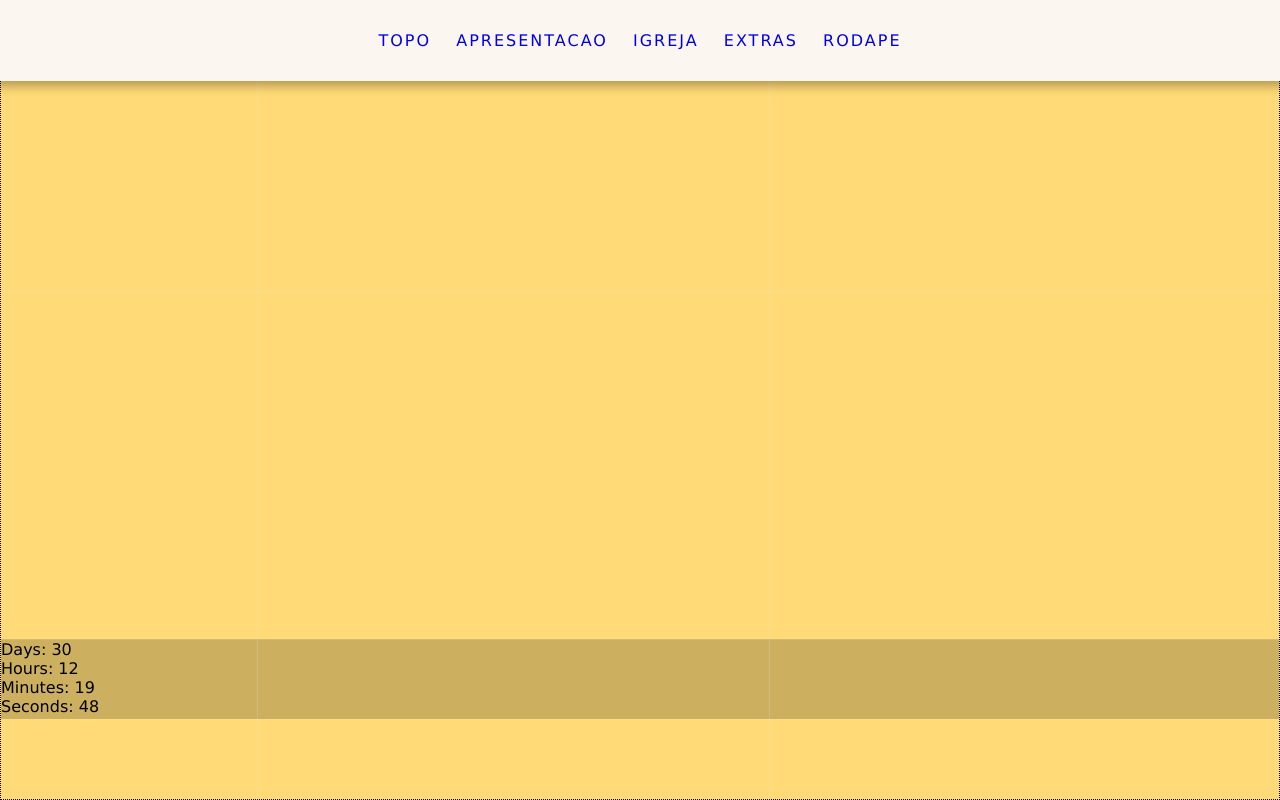
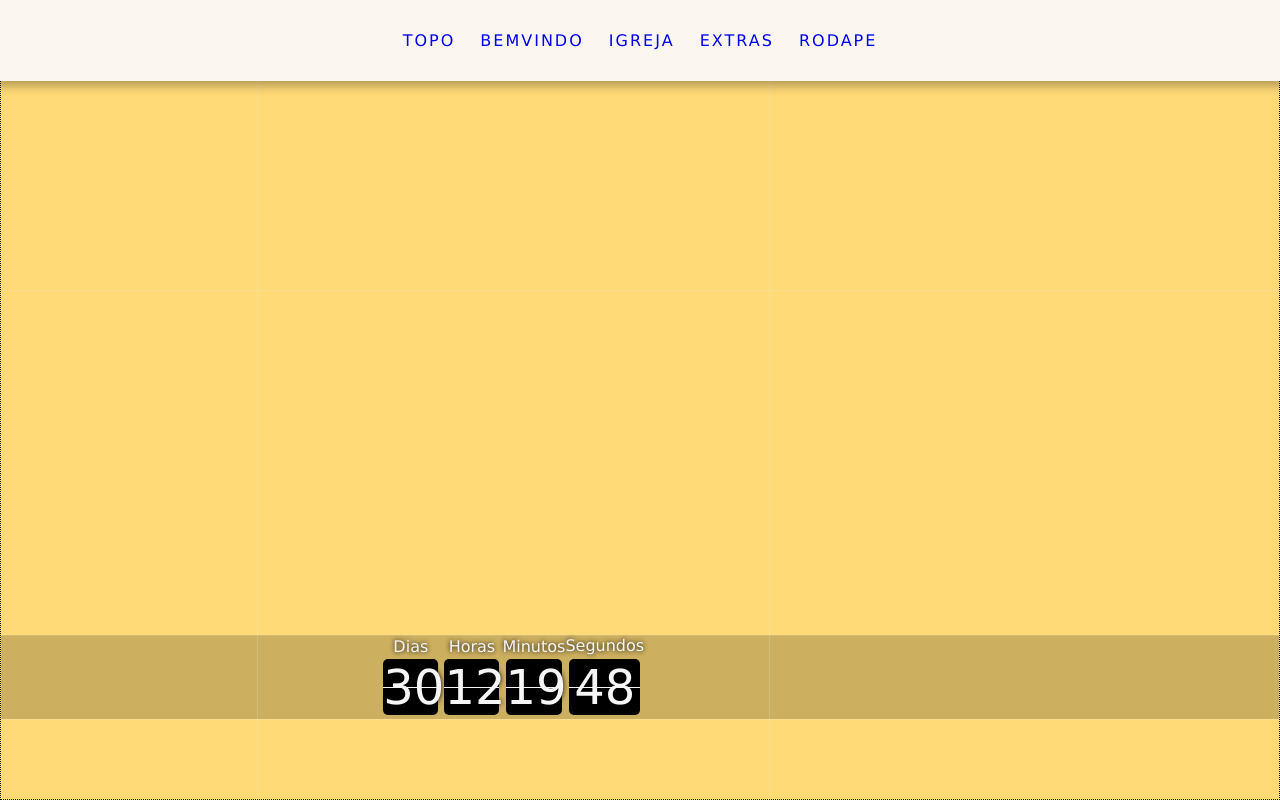
Before and after one commit to danielmascena/wedding-website, a website built with Parcel: page index.html in a window 1280 px wide. Built offline with nearby package versions, Linux system fonts and the light colour scheme; some packages are replaced by stand-ins of ours; no server answers; a web font is replaced by a local one.

Commit message:
vintage time style done

```diff
--- a/index.html
+++ b/index.html
@@ -3,8 +3,8 @@
   <head>
     <meta charset="UTF-8" />
     <meta name="viewport" content="width=device-width, initial-scale=1" />
-    <title>Parcel Sandbox</title>
-    <meta name="description" content="Este é um site de casamento" />
+    <title>Daniel & Paula</title>
+    <meta name="description" content="This is my wedding website" />
     <meta name="keywords" content="HTML5,CSS3,JavaScript">
     <meta name="author" content="Daniel Mascena">
     <link rel="preconnect" href="https://cdn.contentful.com" />
@@ -32,11 +32,19 @@
         <div aria-hidden="true"></div>
         <div aria-hidden="true">
           <div id="clock-deadline">
-            Days: <span class="countdown days"></span><br>
-            Hours: <span class="countdown hours"></span><br>
-            Minutes: <span class="countdown minutes"></span><br>
-            Seconds: <span class="countdown seconds"></span>
-        </div>
+            <div class="countdown-col">
+              Dias <span class="countdown-numbers days"></span>
+            </div>
+            <div class="countdown-col">
+              Horas <span class="countdown-numbers hours"></span>
+            </div>
+            <div class="countdown-col">
+              Minutos <span class="countdown-numbers minutes"></span>
+            </div>
+            <div class="countdown-col">
+              Segundos <span class="countdown-numbers seconds"></span>
+            </div>
+          </div>
         </div>
         <div aria-hidden="true"></div>
       </header>
@@ -51,11 +59,11 @@
           </li>
           <li>
             <a
-              href="apresentacao"
+              href="bemvindo"
               class="nav-link"
               onclick="goToSection('presentation')"
               tabindex="0"
-              >Apresentacao</a
+              >Bemvindo</a
             >
           </li>
           <li>
--- a/src/styles.css
+++ b/src/styles.css
@@ -199,8 +199,36 @@ body {
     left: 0;
   }
 }
-.wedding-date {
+#clock-deadline {
   padding-left: 20%;
+  display: flex;
+  align-items: center;
+  height: 100%;
+  width: 60%;
+  justify-content: center;
+  text-align: center;
+  color: whitesmoke;
+}
+.countdown-col {
+  display: inline-grid;
+  text-shadow: 0 0 5px black;
+}
+.countdown-numbers {
+  display: inline-block;
+  background-color: #000;
+  font-size: 3rem;
+  position: relative;
+  border-radius: 5px;
+  margin: 5%;
+}
+.countdown-numbers:after {
+  content: '';
+  position: absolute;
+  height: 1px;
+  background-color: whitesmoke;
+  top: 50%;
+  left: 0;
+  width: 100%;
 }
 .heading {
   font-family: "Amatic SC", cursive;
@@ -225,11 +253,9 @@ body {
   width: 280px;
   opacity: 0;
 }
-
 .main-footer {
   background-image: linear-gradient(to right bottom, #F2F5D0, #F9957F 80%);
 }
-
 .animate .presentation,
 .animate .infos {
   opacity: 1;
```
Also changed, not shown: flip-clock_29-20000218.jpg (added).
